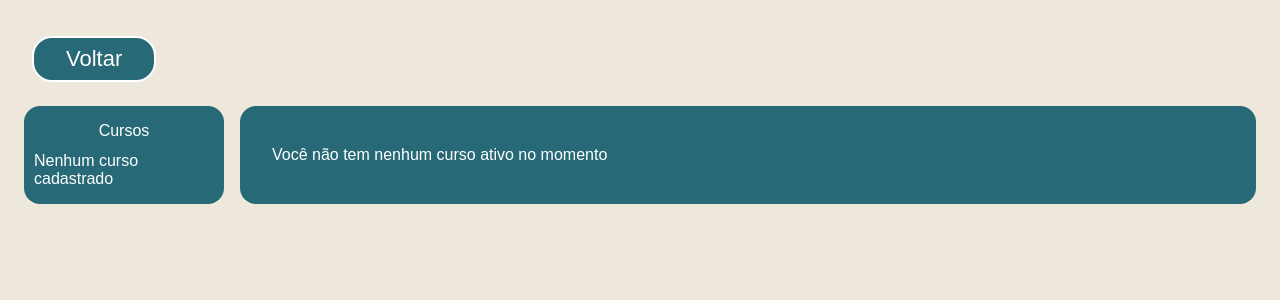
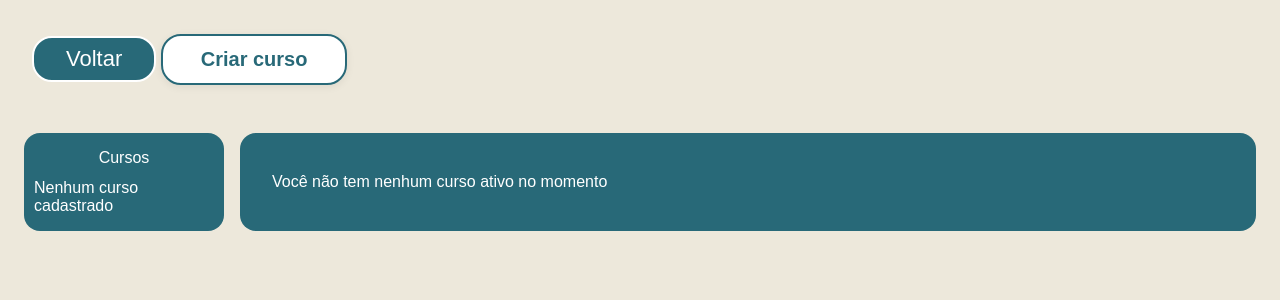
Before and after one commit to vagnermelo20/Projetos2, a Django app: page /painel_adm/visualizar_Curso/ in a window 1280 px wide. Shown: the part 48-348 px from the top of the page. Run offline with Django 5.2, Linux system fonts and the light colour scheme; data that the repository does not hold is empty.

Commit message:
Adicionando botão de criar curso nos templates

```diff
--- a/painel_adm/templates/painel_adm/visualizar_curso.html
+++ b/painel_adm/templates/painel_adm/visualizar_curso.html
@@ -165,6 +165,27 @@
     background:rgb(248, 248, 248);
     border-color:rgb(236, 236, 236);
 }
+
+.criar-curso-btn {
+        background: #fff;
+        color: #286978;
+        border: 2px solid #286978;
+        border-radius: 20px;
+        padding: 12px 38px;
+        font-size: 20px;
+        font-weight: bold;
+        text-decoration: none;
+        display: inline-block;
+        margin: 32px 0 24px 0;
+        box-shadow: 0 2px 8px rgba(0,0,0,0.07);
+        transition: background 0.2s, color 0.2s, border 0.2s;
+
+    }
+    .criar-curso-btn:hover {
+        background: #286978;
+        color: #fff;
+        border-color: #fff;
+    }
     </style>
 </head>
 <body>
@@ -177,6 +198,7 @@
 
     </div>
     <a href="{% url 'inicio_painel' %}" class="voltar-btn">Voltar</a>
+    <a href="{% url 'criar_curso' %}" class="criar-curso-btn">Criar curso</a>
 
     <div class="main-content">
         <div class="sidebar">
```
